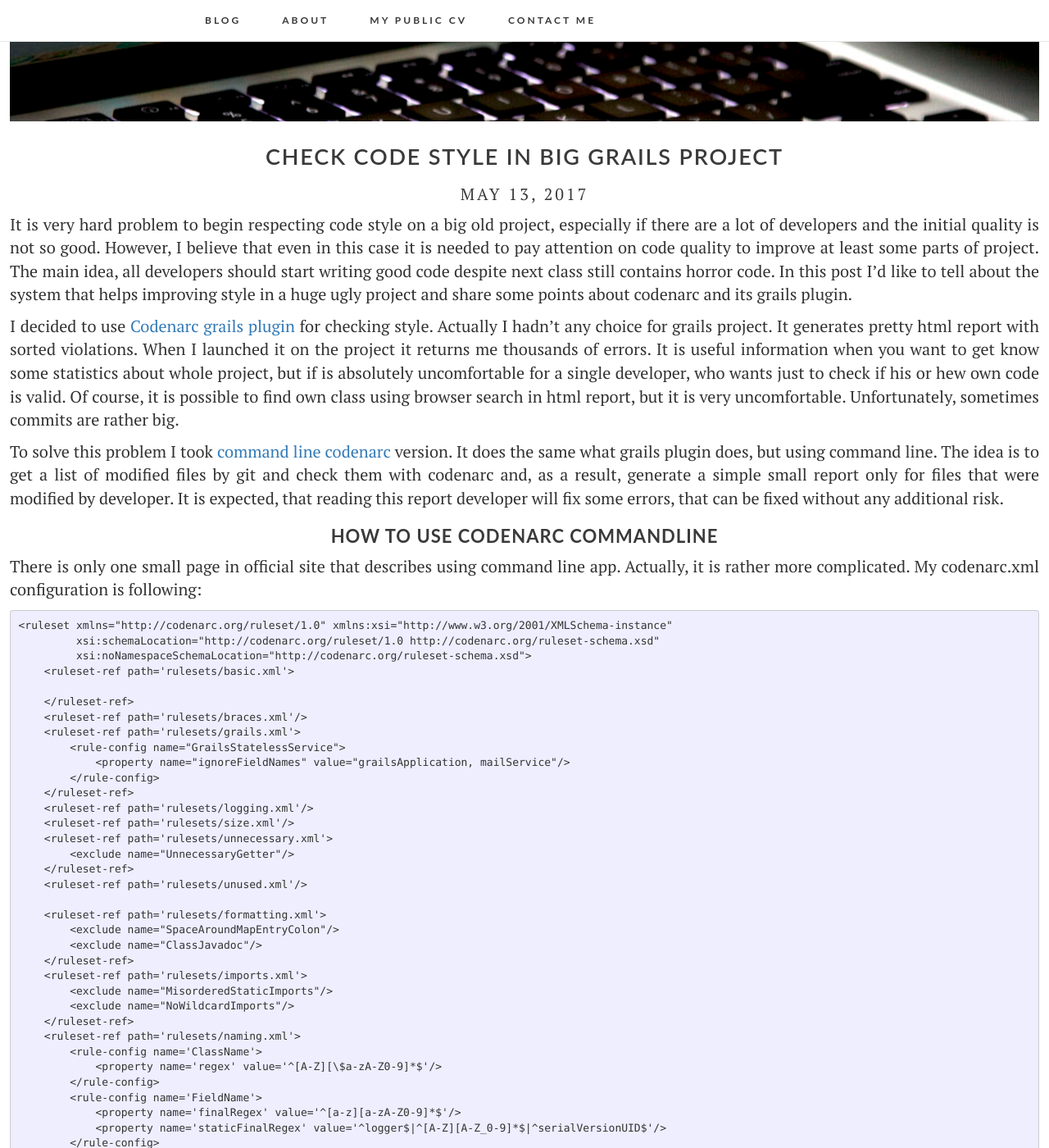
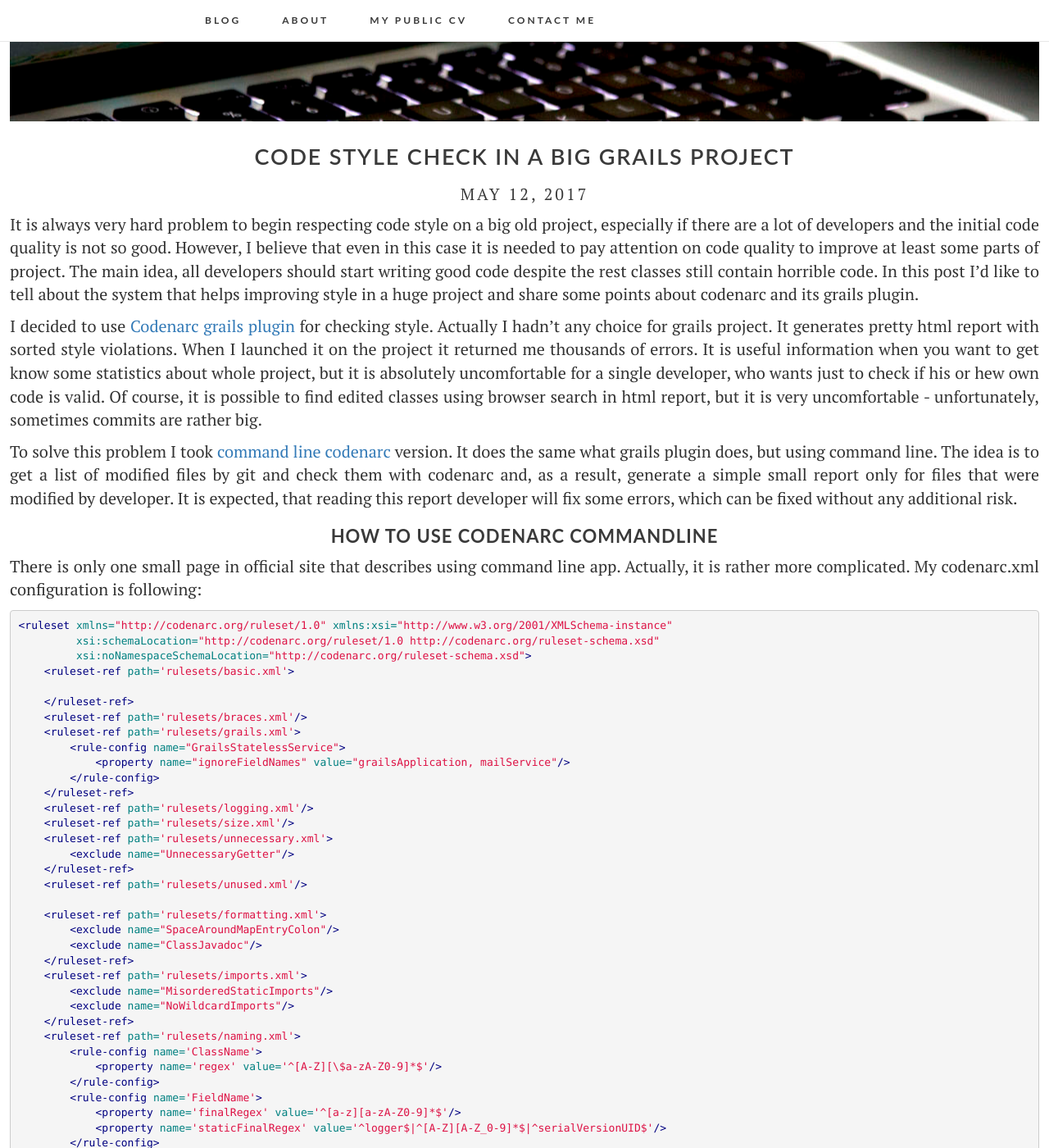
Before and after one commit to kosbr/kosbr.github.io, a Jekyll site: the page built from _posts/2017-05-12-codenarc.markdown, in a window 1280 px wide and 1400 px high, scrolled down 202 px. Shown: the whole window at 82% size. Built offline with Jekyll 4.4.1, drawn with Linux system fonts in a browser that asks for light colours; nearby versions of some CDN libraries; some of the changed text lies outside the part shown.

Commit message:
codenarc article fixes

````diff
--- a/_posts/2017-05-13-codenarc.markdown
+++ b/_posts/2017-05-12-codenarc.markdown
@@ -1,29 +1,29 @@
 ---
 layout: post
-title:  "Check code style in big grails project"
-date:   2017-05-13 14:30:39 +0600
+title:  "Code style check in a big grails project"
+date:   2017-05-12 14:30:39 +0600
 categories:
-tags: Codenarc Grails Groovy
+tags: Codestyle Grails Groovy
 ---
 
-It is very hard problem to begin respecting code style on a big old project, especially if there are a lot of
-developers and the initial quality is not so good. However, I believe that even in this case it is needed to pay
+It is always very hard problem to begin respecting code style on a big old project, especially if there are a lot of
+developers and the initial code quality is not so good. However, I believe that even in this case it is needed to pay
 attention on code quality to improve
 at least some parts of project. The main idea, all developers should start writing good code despite
-next class still contains horror code. In this post I'd like to tell about the system that helps improving style
- in a huge ugly project and share some points about codenarc and its grails plugin.
+the rest classes still contain horrible code. In this post I'd like to tell about the system that helps improving style
+ in a huge project and share some points about codenarc and its grails plugin.
 
 I decided to use [Codenarc grails plugin][plugin]{:target="_blank"} for checking style. Actually I hadn't any
-choice for grails project. It generates pretty html report with sorted violations. When I launched it on the
- project it returns me thousands of errors. It is useful information when you want to get know some statistics
- about whole project, but if is absolutely uncomfortable for a single developer, who wants just to check if his
- or hew own code is valid. Of course, it is possible to find own class using browser search in html report,
-  but it is very uncomfortable. Unfortunately, sometimes commits are rather big.
+choice for grails project. It generates pretty html report with sorted style violations. When I launched it on the
+ project it returned me thousands of errors. It is useful information when you want to get know some statistics
+ about whole project, but it is absolutely uncomfortable for a single developer, who wants just to check if his
+ or hew own code is valid. Of course, it is possible to find edited classes using browser search in html report,
+  but it is very uncomfortable - unfortunately, sometimes commits are rather big.
 
 To solve this problem I took [command line codenarc][cl]{:target="_blank"} version.
  It does the same what grails plugin does, but using command line. The idea is to get a list of modified files
   by git and check them with codenarc and, as a result, generate a simple small report only for files that were
-   modified by developer. It is expected, that reading this report developer will fix some errors, that can be
+   modified by developer. It is expected, that reading this report developer will fix some errors, which can be
    fixed without any additional risk.
 
 ### How to use codenarc commandline
@@ -31,7 +31,7 @@ To solve this problem I took [command line codenarc][cl]{:target="_blank"} versi
 There is only one small page in official site that describes using command line app. Actually, it is rather more
     complicated. My codenarc.xml configuration is following:
 
-```
+{% highlight xml %}
 <ruleset xmlns="http://codenarc.org/ruleset/1.0" xmlns:xsi="http://www.w3.org/2001/XMLSchema-instance"
          xsi:schemaLocation="http://codenarc.org/ruleset/1.0 http://codenarc.org/ruleset-schema.xsd"
          xsi:noNamespaceSchemaLocation="http://codenarc.org/ruleset-schema.xsd">
@@ -76,9 +76,9 @@ There is only one small page in official site that describes using command line
         <exclude name="FactoryMethodName"/>
     </ruleset-ref>
 </ruleset>
-```
+{% endhighlight %}
 
-It is important to publish it, because different rules demands different dependencies and you are responsible
+It is important to publish it, because different rules demand different dependencies and you are responsible
 for providing it. It is said on project's site, that following resources must be included in classpath
 
 1. The Groovy jar
@@ -88,15 +88,16 @@ for providing it. It is said on project's site, that following resources must be
 
 Actually, you may be asked to add more resources, otherwise ClassNotFoundException will be thrown. I've added
  additionally GMetrics-0.3.jar and ...one more groovy:) It seems, that different rules uses different groovy versions.
- When I changed version to 1.*, I got one ClassNotFoundException error, else other class was not found with version 2.*.
+ When I changed version to 1, I got one ClassNotFoundException error, else other class was not found with groovy
+ version 2.
  Fortunately, adding two groovy jars solved the problem, however it is very risky action, I'm lucky
  that it is working without any problems. (Of course this approach is applicable in limited set of situations,
- actually we don't risk if something goes wrong with codestyle checking. I still finding better solution
+ actually we don't risk if something goes wrong with codestyle checking. I'm still finding better solution
  when I have free time)
 
 After downloading necessary dependencies, this script will be able to generate a report:
 
-```
+{% highlight bash %}
 GROOVY1_JAR="lib/groovy-all-1.7.10.jar"
 GROOVY2_JAR="lib/groovy-all-2.1.0.jar"
 CODENARC_JAR="lib/CodeNarc-0.27.0.jar"
@@ -107,13 +108,13 @@ CONFIG_DIR="project/config/codenarc"
 
 java -classpath $GROOVY2_JAR:$CODENARC_JAR:$LOG4J_JAR:$CONFIG_DIR:$GMETRICS_JAR:$GROOVY1_JAR org.codenarc.CodeNarc -basedir=$BASEDIR -rulesetfiles="codenarc.xml"
 
-```
+{% endhighlight %}
 
 ### Git integration
 
-This script collects all files in a string and then checks them using "includes" option of command line application
+This script below collects all files in a string and then checks them using "includes" option of command line application
 
-```
+{% highlight bash %}
 cd project
 output=$(git ls-files -m | grep .groovy)
 PATHS=""
@@ -134,8 +135,9 @@ CONFIG_DIR="project/config/codenarc"
 
 java -classpath $GROOVY2_JAR:$CODENARC_JAR:$LOG4J_JAR:$CONFIG_DIR:$GMETRICS_JAR:$GROOVY1_JAR org.codenarc.CodeNarc -basedir=$BASEDIR -includes=$PATHS -rulesetfiles="codenarc.xml"
 
-```
-It is assumed following file structure:
+{% endhighlight %}
+
+It is assumed following file structure (project is the root dir of grails project):
 
 ```
 check.sh
````
Also changed, not shown: tags/codestyle_tag.md (added, +7 -0 lines), tags/grails_tag.md (added, +7 -0 lines), tags/groovy_tag.md (added, +7 -0 lines).
